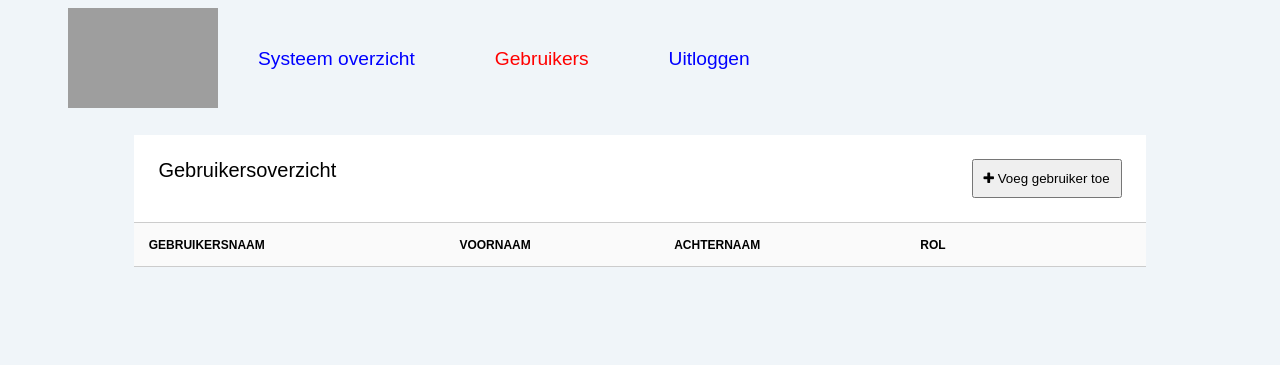
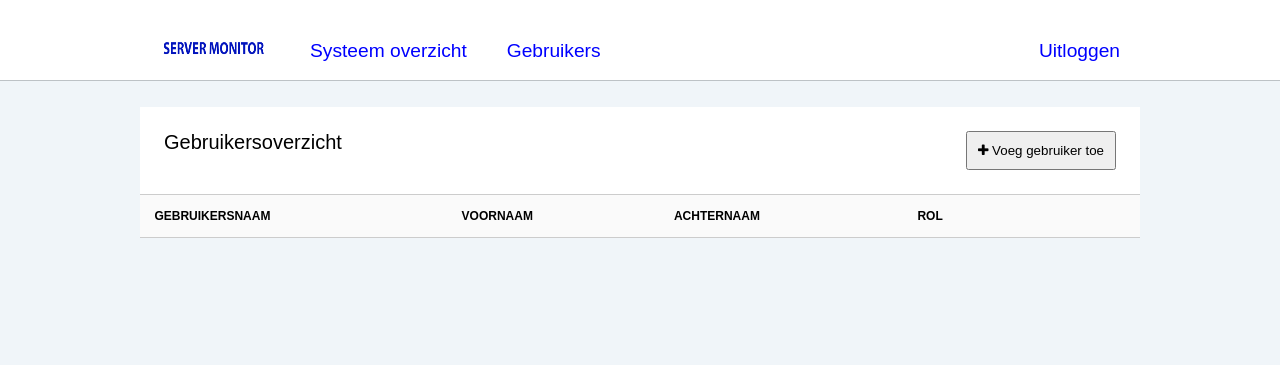
Before and after one commit to miwc14blue/ServerMonitor, a PHP site: page /html/userListOverview.php in a window 1280 px wide. Shown: the top 365 px of the page. Run offline with PHP 8.4, Linux system fonts and the light colour scheme; the visitor is signed in with stand-in values (Sample User, id 1); data that the repository does not hold is empty; grey boxes are pictures that could not be loaded.

Commit message:
containers toegevoegd, flexbox toegepast en content max 1000px breed

```diff
--- a/css/styles.css
+++ b/css/styles.css
@@ -1,6 +1,7 @@
 body{
     font-family: sans-serif;
     background: #f0f5f9;
+    margin: 0;
 }
 
 /* Verbergen van pencil en trashcan in userListOverview */
@@ -17,13 +18,12 @@ p {
 .logo {
     width: 150px;
     height: 100px;
-    margin-left: 50px;
 }
 
 a {
     font-size: 1.2rem;
     text-decoration: none;
-    padding: 40px;
+    padding: 40px 20px;
     font-family: sans-serif;
     color: blue;
 }
@@ -34,22 +34,44 @@ a:hover:not(.active) {
 
 .active {
     color: red;
+    border-bottom: 2px solid red;
 }
 
-#navHeader {
-    margin-left: 10px;
+.menu-container {
     display: flex;
+    justify-content: center;
+    padding: 0;
+    background-color: white;
+    border-bottom: 1px solid #bdc2c6;
 }
 
-#navHeader .uitloggen {
+.menu{
+    width: 1000px;
+    height: 80px;
+    display: flex;
+    justify-content: space-between;
+}
+
+.uitloggen {
   display: flex;
   justify-content: flex-end;
+  margin-left: 20px;
+}
+
+.links {
+  display: flex;
+  justify-content: flex-start;
+}
+
+.page {
+    display: flex;
+    justify-content: center;
+    padding: 0;
 }
 
 table {
     border-collapse: collapse;
-    width: 80%;
-    margin-left: 10%;
+    width: 1000px;
     margin-top: 2%;
     margin-bottom: 10%;
     font-size: 12px;
--- a/html/menu.php
+++ b/html/menu.php
@@ -1,8 +1,14 @@
-<nav id="navHeader">
-  <img class="logo" src="../img/logo.png">
-  <?php if($_SESSION['role']=='admin'){ ?>
-    <a class="<?php echo ($_SERVER['PHP_SELF'] == '/ServerMonitor/html/systeemOverzichtAdm.php') ? 'active':''; ?>" href="systeemOverzichtAdm.php">Systeem overzicht</a>
-    <a class="<?php echo ($_SERVER['PHP_SELF'] == '/ServerMonitor/html/userListOverview.php') ? 'active':''; ?>" href="userListOverview.php">Gebruikers</a>
-  <?php } ?>
-  <a class="uitloggen" href="../API/logout.php">Uitloggen</a>
+<nav class="menu-container">
+  <div class="menu">
+    <div class="links">
+      <img class="logo" src="../img/logo.png">
+      <?php if($_SESSION['role']=='admin'){ ?>
+          <a class="<?php echo ($_SERVER['PHP_SELF'] == '/ServerMonitor/html/systeemOverzichtAdm.php') ? 'active':''; ?>" href="systeemOverzichtAdm.php">Systeem overzicht</a>
+          <a class="<?php echo ($_SERVER['PHP_SELF'] == '/ServerMonitor/html/userListOverview.php') ? 'active':''; ?>" href="userListOverview.php">Gebruikers</a>
+      <?php } ?>
+    </div>
+    <div class="uitloggen">
+      <a href="../API/logout.php">Uitloggen</a>
+    </div>
+  </div>
 </nav>
--- a/html/userListOverview.php
+++ b/html/userListOverview.php
@@ -23,14 +23,10 @@ if(!isset($_SESSION['username']) || !($_SESSION['role']=='admin')){
 
 
     <body>
-
-        <nav id="navHeader">
-            <img class="logo" src="../img/logo.png">
-            <a href="systeemOverzichtAdm.php">Systeem overzicht</a>
-            <a class="active" href="userListOverview.php">Gebruikers</a>
-            <a class="uitloggen" href="../API/logout.php">Uitloggen</a>
-        </nav>
-
+      <?php
+          require_once('menu.php');
+      ?>
+      <div class="page">
         <table>
             <tr>
                 <th class="headerUserTable" colspan="6">Gebruikersoverzicht
@@ -75,6 +71,7 @@ if(!isset($_SESSION['username']) || !($_SESSION['role']=='admin')){
             <?php
     } ?>
         </table>
+      </div>
     </body>
 
     </html>
```
Also changed, not shown: html/systeemOverzichtAdm.php (+3 -8 lines), html/systeemOverzichtUser.php (+3 -6 lines), img/bad-connection.png (added), img/good-connection.png (added), img/logo.png (added), img/ok-connection.png (added), img/vm_icon.png (added).
